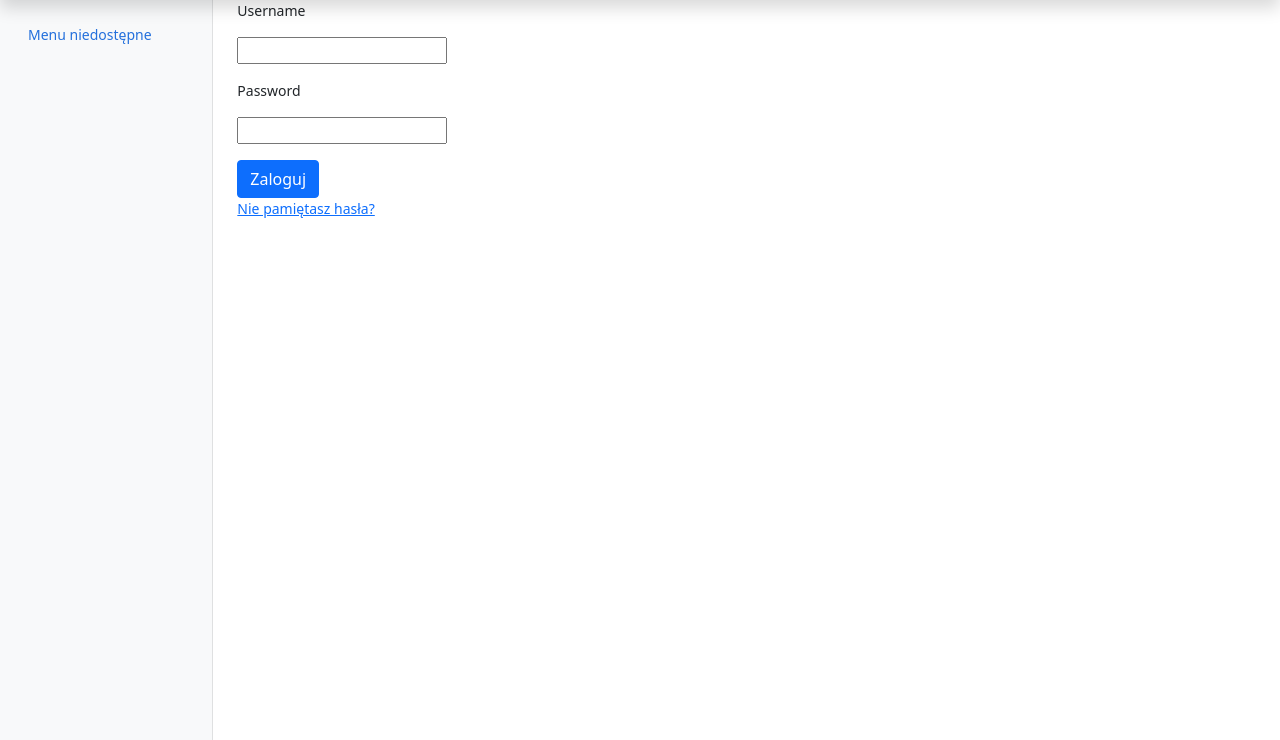
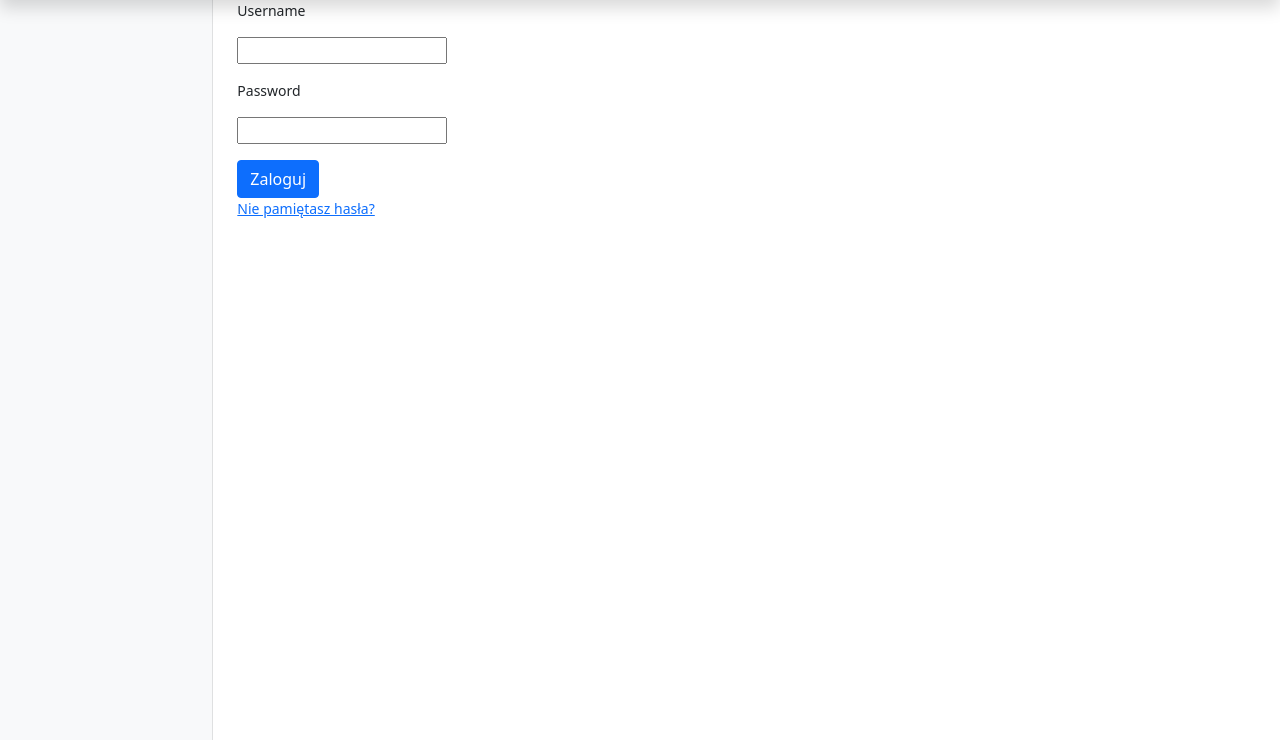
Before and after one commit to sebekbr/propman, a Django app: template templates/registration/bill/bill_edit.html in a window 1280 px wide. Shown: the part 60-800 px from the top of the page. Run offline with Django 3.2, Linux system fonts and the light colour scheme; the template is opened without the code that fills it, so the values that code supplies are empty, except form fields; tables that the repository leaves empty hold one stand-in row (values such as "Sample post"); form fields are guessed from the names that the template uses; some libraries are stand-ins or nearby versions.

Commit message:
Changed 'Menu niedostępne' to blank

```diff
--- a/templates/registration/base.html
+++ b/templates/registration/base.html
@@ -82,7 +82,7 @@
             <ul class="nav flex-column">
               <li class="nav-item">
                 <a class="nav-link active" aria-current="page" href="{% url 'index' %}">
-                  Menu niedostępne
+                  <!--Zaloguj się-->
                 </a>
               </li>
           </div>
```
Also changed, not shown: 1 other file.
